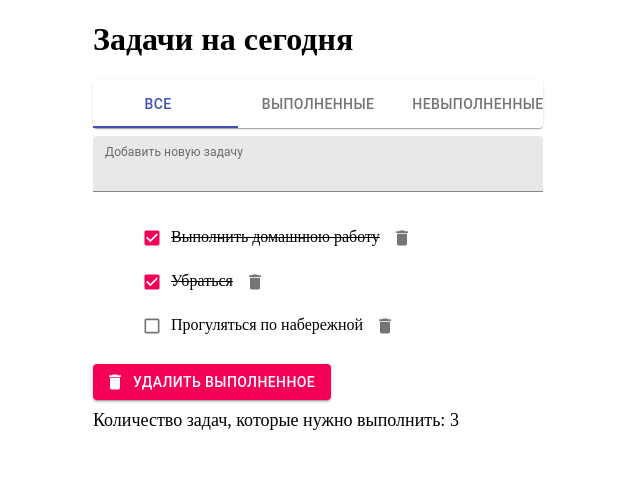
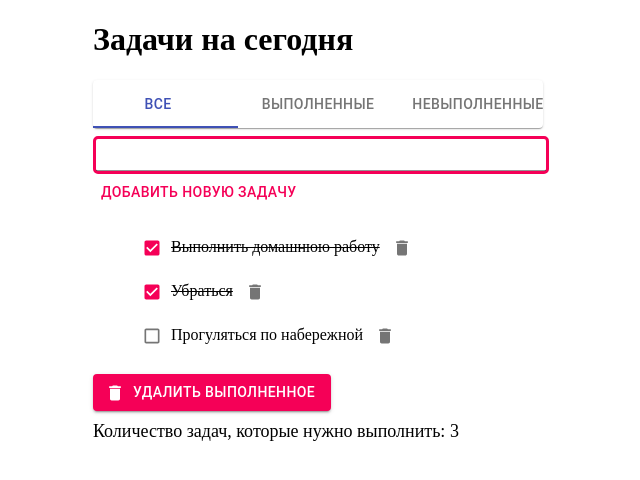
Before and after one commit to WebHeroSchool/reactfin, a React (Create React App) app: page / in a window 1280 px wide. Shown: the top 480 px of the page, without its empty margins (322-962 px from the left). Built offline with nearby package versions, Linux system fonts and the light colour scheme.

Commit message:
no message

```diff
--- a/src/components/App/App.js
+++ b/src/components/App/App.js
@@ -44,12 +44,23 @@ class App extends React.Component {
 		this.setState ({items: deleteItem});
 	};
 
+	OnClickAdd = value => this.setState (state => ({
+		items: [
+		...state.items,
+		{
+			value,
+			isDone: false,
+			id: state.count + 1
+		}],
+		count: state.count + 1
+	}));
+
 	render() {
 	return (
 	<div className={styles.wrap}>
 		<h1 className={styles.title}>Задачи на сегодня</h1>
 		<TaskFilter />
-		<TextFieldItem />
+		<TextFieldItem  OnClickAdd={this.OnClickAdd}/>
 		<ItemList items = { this.state.items } OnClickDone={this.OnClickDone} DeleteSelectedElement={this.DeleteSelectedElement}/>
 		<DeleteAllComplete />
 		<Footer count = {this.state.count}/>
--- a/src/components/TextField/TextField.js
+++ b/src/components/TextField/TextField.js
@@ -1,17 +1,42 @@
 import React from 'react';
 import TextField from '@material-ui/core/TextField';
+import Button from '@material-ui/core/Button';
+import Grid from '@material-ui/core/Grid';
 
-const TextFieldItem = () => (
-	 <TextField
-          id="filled-full-width"
-          label="Добавить новую задачу"
-          style={{ marginTop: 8 }}
-          fullWidth
-          margin="normal"
-          InputLabelProps={{
-            shrink: true,
-          }}
-          variant="filled"
-        />)
+class TextFieldItem extends React.Component {
+  state = {
+    inputValue: ''
+  };
+
+  onButtonClick = () => {
+    this.setState ({
+          inputValue: ''
+        });
+    if(this.state.inputValue !== '') {
+    this.props.OnClickAdd(this.state.inputValue.toUpperCase())} else {
+      alert('ОШИБКА ВВОДА');
+    }
+  }
+
+  render() {
+    // const {OnClickAdd} = this.props;
+    return (<Grid>
+    <TextField
+      id="filled-full-width"
+      style={{ marginTop: 8,
+      border: ' 3px solid rgba(245, 0, 87, 1)',
+      borderRadius: '5px' }}
+      fullWidth
+      value={this.state.inputValue.toUpperCase()}
+      onChange={event => this.setState({inputValue: event.target.value})}
+    />
+    <Button
+        color="secondary"
+        onClick={this.onButtonClick}>
+        Добавить новую задачу
+      </Button>
+  </Grid>);
+  }
+}
 
 export default TextFieldItem;
```
Also changed, not shown: 1 other file (tests, documents, lock files or other folders).
